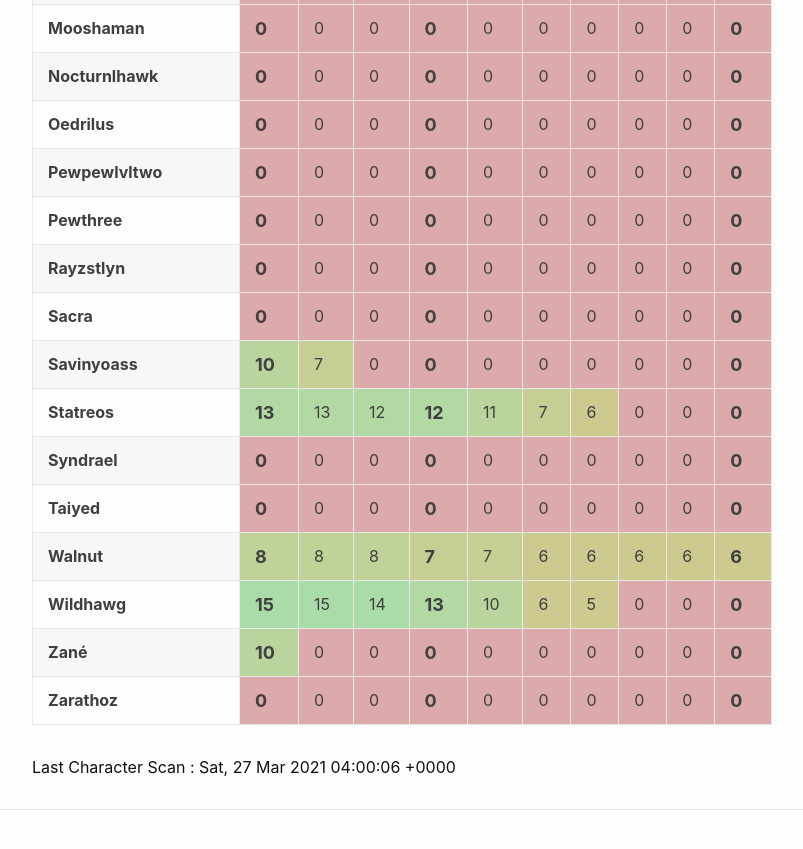
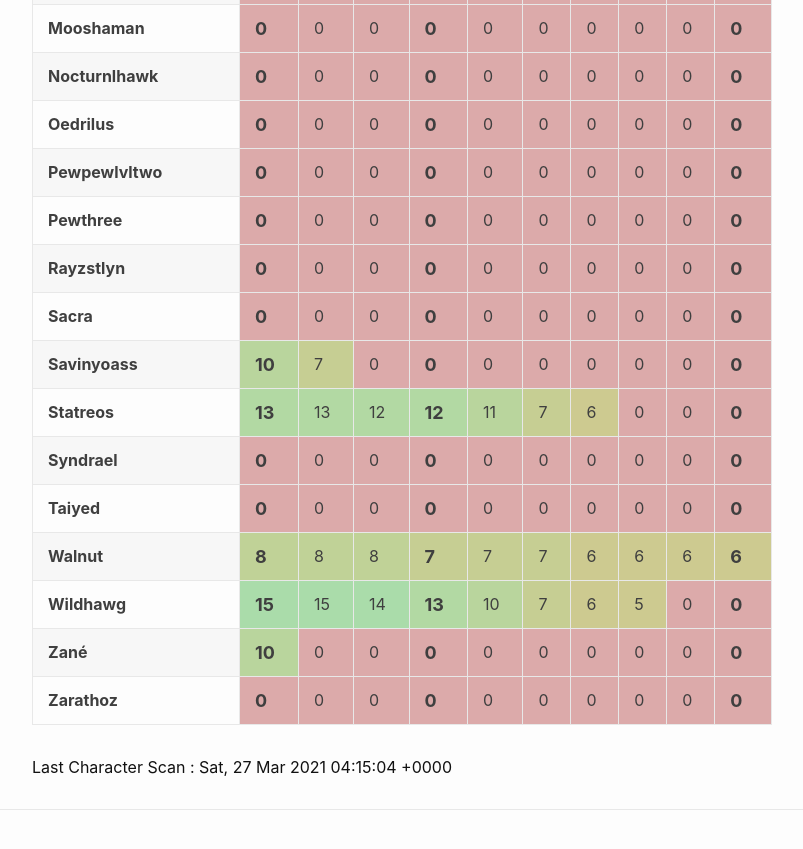
Before and after one commit to eldertribunal/keystonetracker, a Jekyll site: the page built from weekly.md, in a window 1280 px wide and 900 px high, scrolled down 1390 px. Shown: the top 849 px of the window, without its empty margins (126-929 px from the left). Built offline with Jekyll 4.4.1, drawn with Linux system fonts in a browser that asks for light colours.

Commit message:
auto scan Sat Mar 27 04:15:47 UTC 2021

```diff
--- a/_data/scanned.json
+++ b/_data/scanned.json
@@ -1,3 +1,3 @@
 {
-  "timestamp": 1616817606
+  "timestamp": 1616818504
 }
--- a/_data/weekly.json
+++ b/_data/weekly.json
@@ -67,7 +67,7 @@
       8,
       7,
       7,
-      6,
+      7,
       6,
       6,
       6,
@@ -232,9 +232,9 @@
       14,
       13,
       10,
+      7,
       6,
       5,
-      0,
       0,
       0
     ]
@@ -486,9 +486,9 @@
       8,
       8,
       7,
+      7,
       5,
       5,
-      0,
       0,
       0,
       0
```
